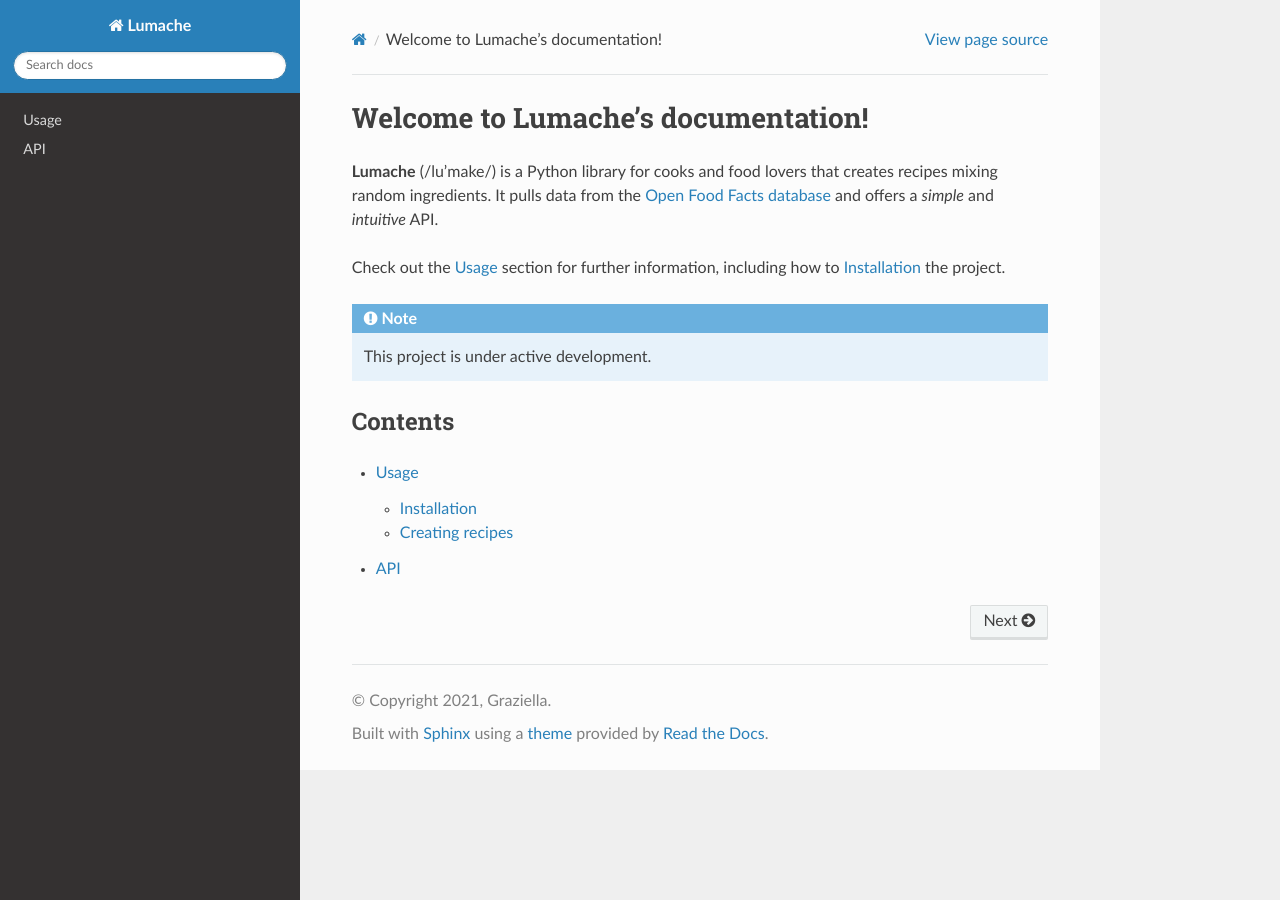
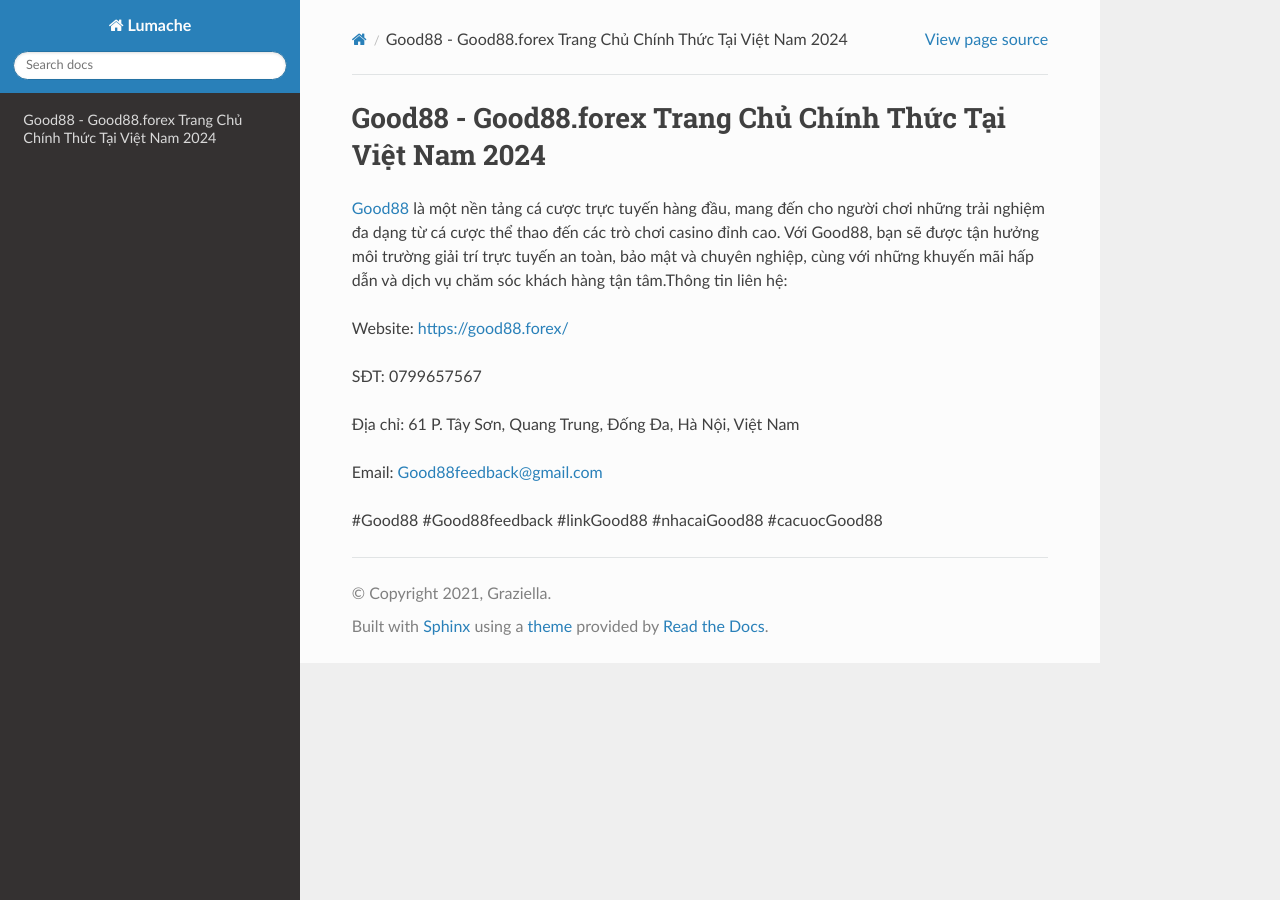
Before and after one commit to parkisngan19/Good88forex, a Sphinx documentation site: the page built from docs/source/index.rst, in a window 1280 px wide. Built offline with Sphinx 7.4.7 and the Read the Docs theme 3.1.0, drawn with Linux system fonts in a browser that asks for light colours.

Commit message:
Update index.rst

```diff
--- a/docs/source/index.rst
+++ b/docs/source/index.rst
@@ -1,22 +1,14 @@
-Welcome to Lumache's documentation!
+Good88 - Good88.forex Trang Chủ Chính Thức Tại Việt Nam 2024
 ===================================
 
-**Lumache** (/lu'make/) is a Python library for cooks and food lovers
-that creates recipes mixing random ingredients.
-It pulls data from the `Open Food Facts database <https://world.openfoodfacts.org/>`_
-and offers a *simple* and *intuitive* API.
+`Good88 <https://good88.forex/>`_ là một nền tảng cá cược trực tuyến hàng đầu, mang đến cho người chơi những trải nghiệm đa dạng từ cá cược thể thao đến các trò chơi casino đỉnh cao. Với Good88, bạn sẽ được tận hưởng môi trường giải trí trực tuyến an toàn, bảo mật và chuyên nghiệp, cùng với những khuyến mãi hấp dẫn và dịch vụ chăm sóc khách hàng tận tâm.Thông tin liên hệ:
 
-Check out the :doc:`usage` section for further information, including
-how to :ref:`installation` the project.
+Website: https://good88.forex/
 
-.. note::
+SĐT: 0799657567
 
-   This project is under active development.
+Địa chỉ: 61 P. Tây Sơn, Quang Trung, Đống Đa, Hà Nội, Việt Nam
 
-Contents
---------
+Email: Good88feedback@gmail.com
 
-.. toctree::
-
-   usage
-   api
+#Good88 #Good88feedback #linkGood88 #nhacaiGood88 #cacuocGood88
```
